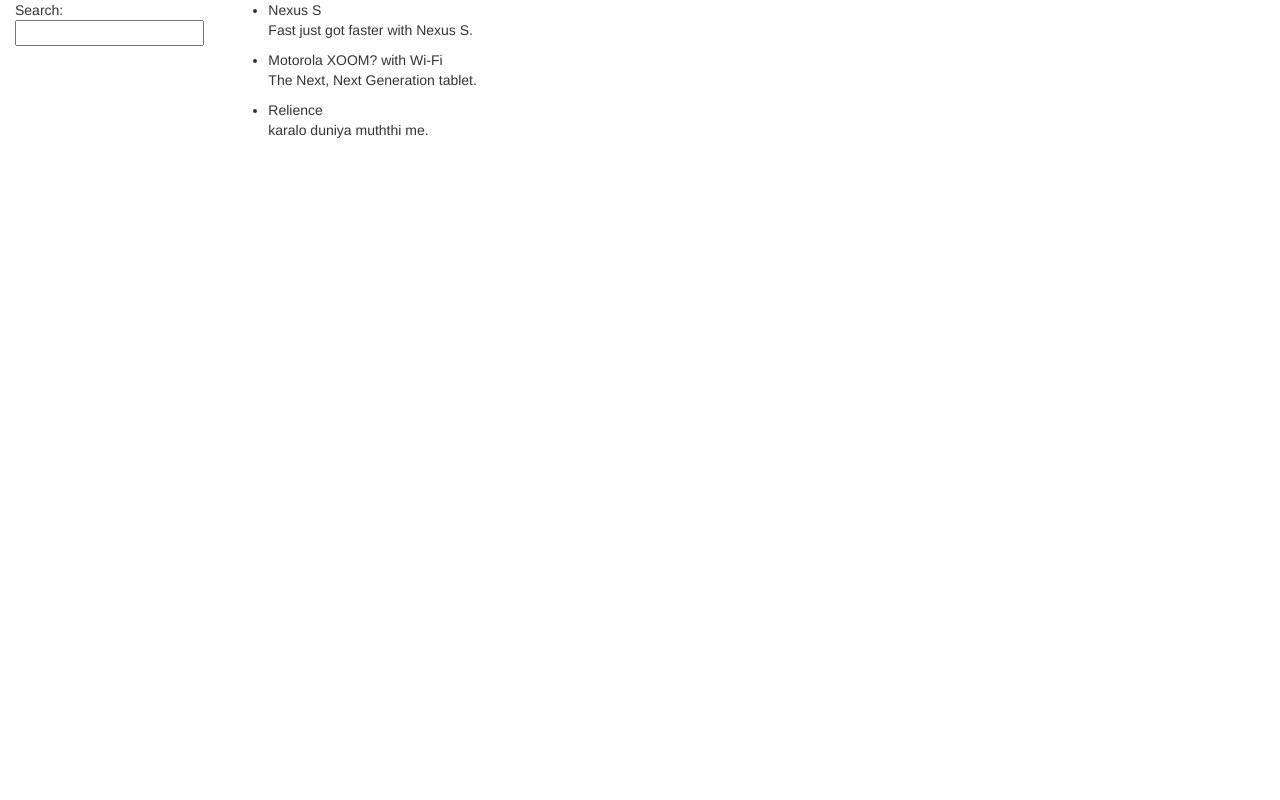
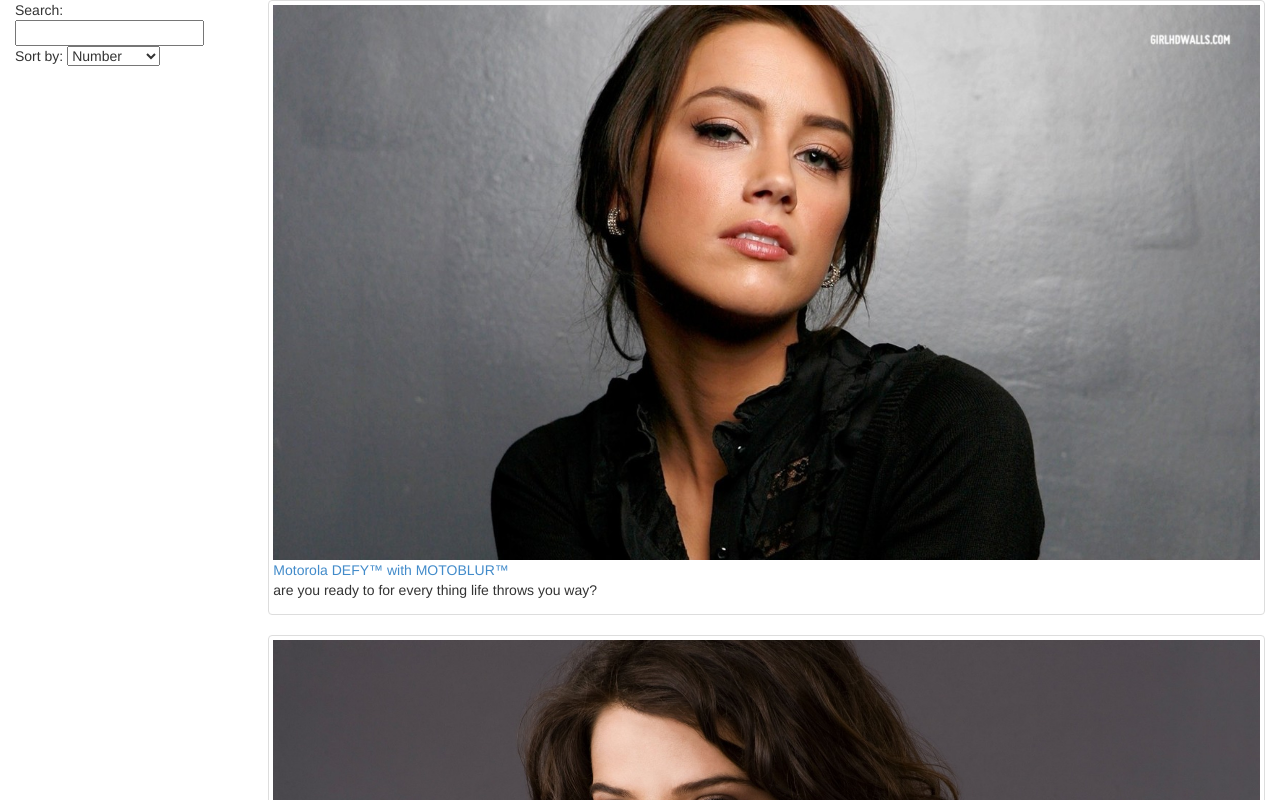
Before and after one commit to imVinayPandya/AngularJS-Tutorial, a plain HTML site: page app/index.html in a window 1280 px wide. Shown: the top 800 px of the page. Drawn offline with Linux system fonts and the light colour scheme.

Commit message:
this is step-05 and step-06, step-05 json file is added so we can get dynamic product list using $http method step-06 we have added some images for the product.

```diff
--- a/app/index.html
+++ b/app/index.html
@@ -13,15 +13,24 @@
         <div class="col-md-2">
             <!--Sidebar content-->
 
-        Search: <input ng-model="query">
-
+            Search: <input ng-model="query"/>
+            Sort by: <select ng-model="orderProp">
+            <option value="name">ALphabatic</option>
+            <option value="age">Number</option>
+        </select>
         </div>
         <div class="col-md-10">
             <!--Body content-->
 
             <ul class="phones">
-          <li ng-repeat="phone in phones | filter:query">
+                <li ng-repeat="phone in phones | filter:query | orderBy: orderProp" class="thumbnail">
+                    <a href="#/phones/{{phone.id}}" class="thumb">
+                        <img ng-src="{{phone.imageUrl}}"/>
+                    </a>
+                    <a href="#/phones/{{phone.id}}">
                         {{phone.name}}
+                    </a>
+
                     <p>{{phone.snippet}}</p>
                 </li>
             </ul>
--- a/app/js/controller.js
+++ b/app/js/controller.js
@@ -1,12 +1,8 @@
 var phonecatApp = angular.module('phonecatApp', []);
 
-phonecatApp.controller("PhoneListCtrl", function($scope) {
-	$scope.phones =  [
-	{'name': 'Nexus S',
-	'snippet': 'Fast just got faster with Nexus S.'},
-	{'name': 'Motorola XOOM? with Wi-Fi',
-	'snippet': 'The Next, Next Generation tablet.'},
-	{'name': 'Relience',
-	'snippet': 'karalo duniya muththi me.'}
-	];
-});
+phonecatApp.controller("PhoneListCtrl", ['$scope', '$http', function ($scope, $http) {
+    $http.get('phones/phones.json').success(function (data) {
+        $scope.phones = data;
+    });
+    $scope.orderProp = "age";
+}]);
--- /dev/null
+++ b/app/phones/phones.json
@@ -0,0 +1,37 @@
+[
+    {
+        "age": 13,
+        "id": "motorola-defy-with-motoblur",
+        "imageUrl": "img/phones/1.jpg",
+        "name": "Motorola DEFY\u2122 with MOTOBLUR\u2122",
+        "snippet": "are you ready to for every thing life throws you way?"
+    },
+    {
+        "age": 14,
+        "id": "Nexus-S",
+        "imageUrl": "img/phones/2.jpg",
+        "name": "Nexus S",
+        "snippet": "Fast just got faster with Nexus S."
+    },
+    {
+        "age": 15,
+        "id": "Motorola-XOOM?-with-Wi-Fi",
+        "imageUrl": "img/phones/3.jpg",
+        "name": "Motorola XOOM? with Wi-Fi",
+        "snippet": "The Next, Next Generation tablet."
+    },
+    {
+        "age": 16,
+        "id": "Relience-india",
+        "imageUrl": "img/phones/4.jpg",
+        "name": "Relience india mobile",
+        "snippet": "karalo duniya muthhi me"
+    },
+    {
+        "age": 17,
+        "id": "canavas",
+        "imageUrl": "img/phones/5.jpg",
+        "name": "Canvas",
+        "snippet": "nothig like any thing"
+    }
+]
```
Also changed, not shown: app/img/phones/1.jpg (added), app/img/phones/2.jpg (added), app/img/phones/3.jpg (added), app/img/phones/4.jpg (added), app/img/phones/5.jpg (added), 1 other file. Lines whose indentation alone changed are shown as unchanged.
